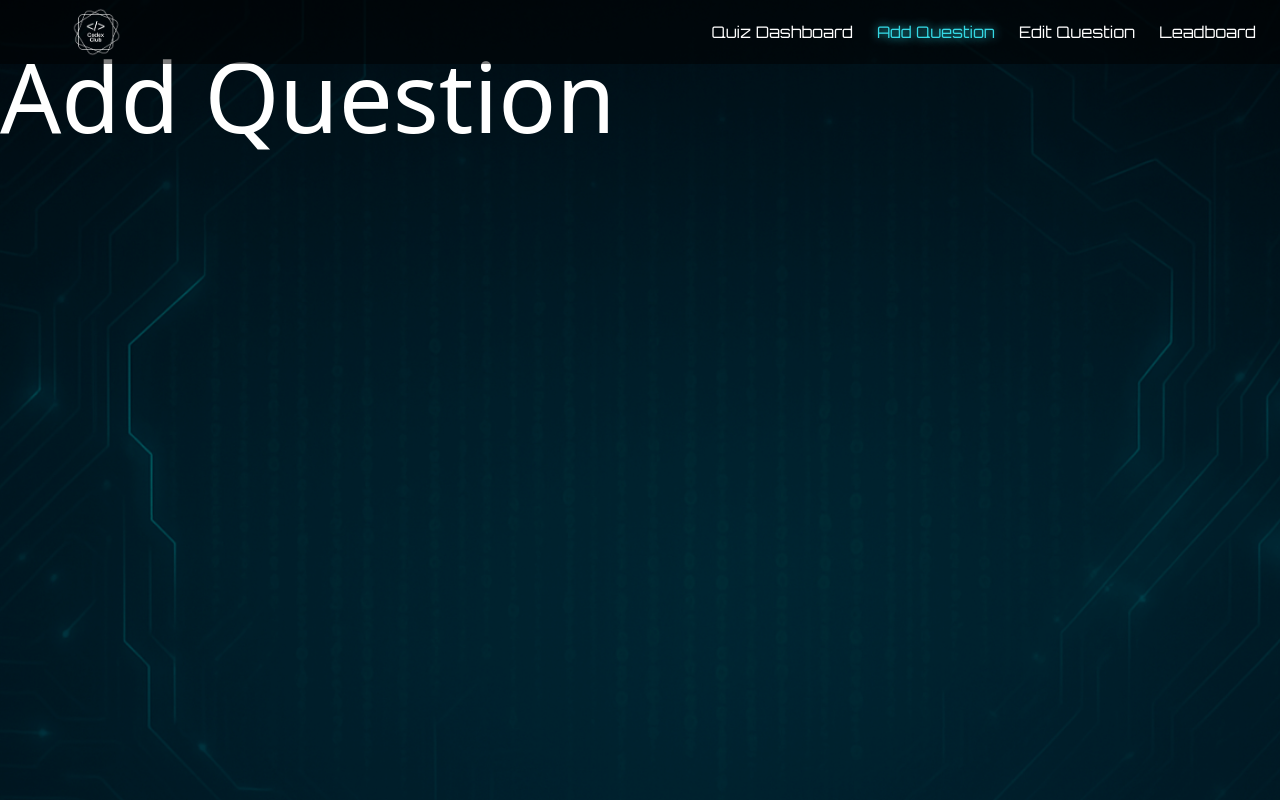
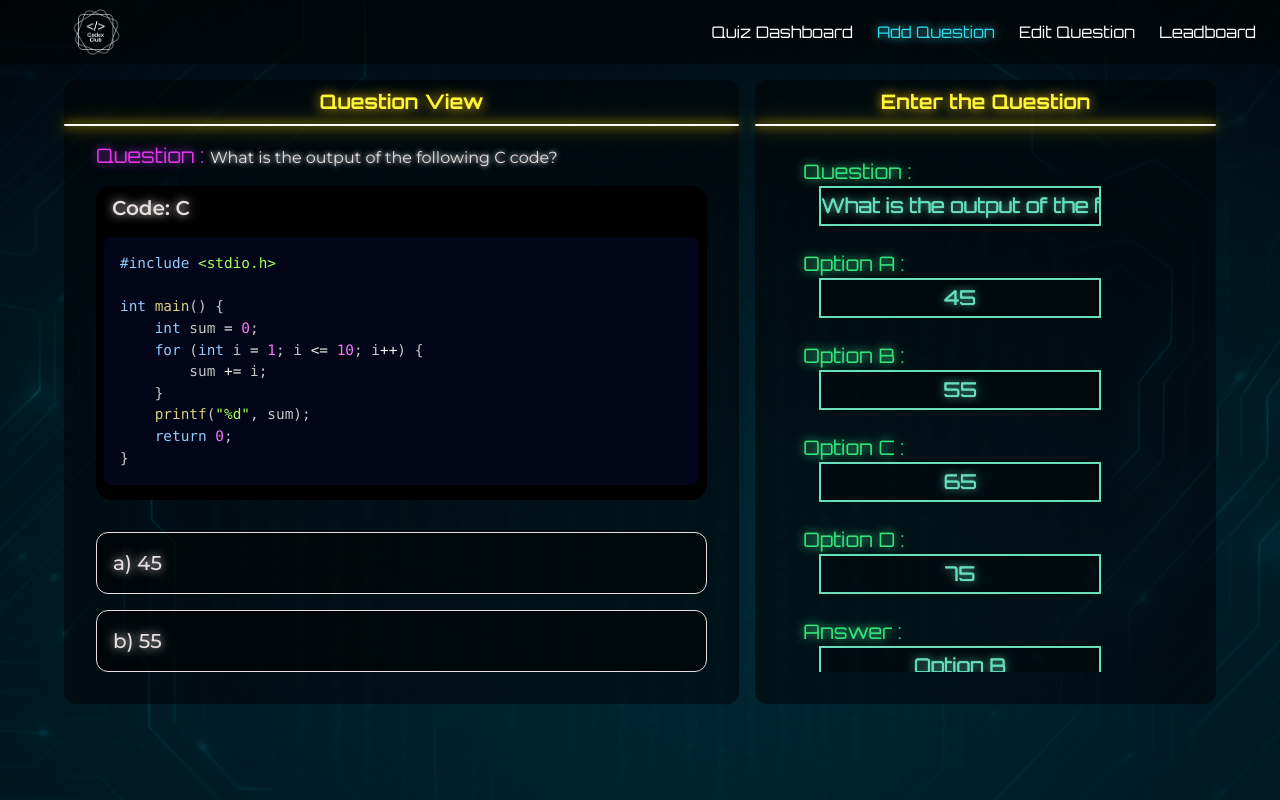
Before and after one commit to pulkitgaba009/Codex-FirstRound-Website-, a React (Vite) app in the folder codex-quiz-app/: page /adminPannel/addQuestion in a window 1280 px wide. Built offline with nearby package versions, Linux system fonts and the light colour scheme.

Commit message:
Add Question Made

```diff
--- a/codex-quiz-app/package.json
+++ b/codex-quiz-app/package.json
@@ -16,9 +16,11 @@
     "@mui/material": "^7.3.1",
     "@mui/styled-engine-sc": "^7.3.1",
     "@tailwindcss/vite": "^4.1.11",
+    "primereact": "^10.9.6",
     "react": "^19.1.1",
     "react-dom": "^19.1.1",
     "react-router-dom": "^7.8.0",
+    "react-syntax-highlighter": "^15.6.1",
     "styled-components": "^6.1.19",
     "tailwindcss": "^4.1.11"
   },
--- a/codex-quiz-app/src/Components/Admin/AddQuestion.jsx
+++ b/codex-quiz-app/src/Components/Admin/AddQuestion.jsx
@@ -1,9 +1,88 @@
-function AddQuestion(){
-    return(
-        <>
-        <h1 className="text-8xl text-white">Add Question</h1>
-        </>
-    )
+import { useState } from "react";
+import { Prism as SyntaxHighlighter } from "react-syntax-highlighter";
+import { atomDark } from "react-syntax-highlighter/dist/esm/styles/prism";
+import QuestionForm from "./QuestionForm";
+
+function AddQuestion() {
+  const [formData, setFormData] = useState({
+  question: "What is the output of the following C code?",
+  optionA: "45",
+  optionB: "55",
+  optionC: "65",
+  optionD: "75",
+  answer: "Option B",
+  language: "C",
+  code: `#include <stdio.h>
+
+int main() {
+    int sum = 0;
+    for (int i = 1; i <= 10; i++) {
+        sum += i;
+    }
+    printf("%d", sum);
+    return 0;
+}`,
+});
+
+  const handleChange = (e) => {
+    const { name, value } = e.target;
+    setFormData((prev) => ({
+      ...prev,
+      [name]: value,
+    }));
+  };
+
+  return (
+    <div className="box">
+      <div className="subDivs w-[60%] mt-4">
+        <h1 className="authHeading">Question View</h1>
+        <hr className="horizontalLine mt-2" />
+
+        <div className="w-full mt-4 h-[85%] overflow-auto scrollbar-hidden px-8">
+          <h2 className="question">Question : </h2>
+          <p className="questionPara">{formData.question || "Your question will appear here"}</p>
+
+          {formData.code && (
+            <div className="mt-4 bg-black rounded-2xl">
+              <h2 className="text-xl font-semibold ml-4 pt-2 code">
+                Code: {formData.language}
+              </h2>
+              <div className="p-2">
+                <SyntaxHighlighter
+                  language={formData.language.toLowerCase()}
+                  style={atomDark}
+                  customStyle={{
+                    borderRadius: "8px",
+                    padding: "1rem",
+                    fontSize: "0.9rem",
+                    backgroundColor: "oklch(12.9% 0.042 264.695)",
+                  }}
+                >
+                  {formData.code}
+                </SyntaxHighlighter>
+              </div>
+            </div>
+          )}
+
+          <div className="pt-4">
+            <div className="option">a) {formData.optionA}</div>
+            <div className="option">b) {formData.optionB}</div>
+            <div className="option">c) {formData.optionC}</div>
+            <div className="option">d) {formData.optionD}</div>
+          </div>
+        </div>
+      </div>
+
+      <div className="subDivs w-[40%] mt-4">
+        <h1 className="authHeading">Enter the Question</h1>
+        <hr className="horizontalLine mt-2" />
+
+        <div className="w-full mt-4 h-[85%] overflow-auto scrollbar-hidden px-8">
+          <QuestionForm formData={formData} onChange={handleChange} />
+        </div>
+      </div>
+    </div>
+  );
 }
 
 export default AddQuestion;
--- /dev/null
+++ b/codex-quiz-app/src/Components/Admin/QuestionForm.jsx
@@ -0,0 +1,122 @@
+function QuestionForm({ formData, onChange }) {
+  return (
+    <form className="m-4">
+      <label className="label">Question : </label>
+      <input
+        type="text"
+        name="question"
+        value={formData.question}
+        onChange={onChange}
+        placeholder="Question"
+        className="input text-center"
+        onFocus={(e) => e.target.value = ""}
+      />
+
+      <br /><br />
+
+      <label className="label">Option A : </label>
+      <input
+        type="text"
+        name="optionA"
+        value={formData.optionA}
+        onChange={onChange}
+        placeholder="Option A"
+        className="input text-center"
+        onFocus={(e) => e.target.value = ""}
+      />
+
+      <br /><br />
+
+      <label className="label">Option B : </label>
+      <input
+        type="text"
+        name="optionB"
+        value={formData.optionB}
+        onChange={onChange}
+        placeholder="Option B"
+        className="input text-center"
+        onFocus={(e) => e.target.value = ""}
+      />
+
+      <br /><br />
+
+      <label className="label">Option C : </label>
+      <input
+        type="text"
+        name="optionC"
+        value={formData.optionC}
+        onChange={onChange}
+        placeholder="Option C"
+        className="input text-center"
+        onFocus={(e) => e.target.value = ""}
+      />
+
+      <br /><br />
+
+      <label className="label">Option D : </label>
+      <input
+        type="text"
+        name="optionD"
+        value={formData.optionD}
+        onChange={onChange}
+        placeholder="Option D"
+        className="input text-center"
+        onFocus={(e) => e.target.value = ""}
+      />
+
+      <br /><br />
+
+      <label className="label">Answer : </label>
+      <input
+        type="text"
+        name="answer"
+        value={formData.answer}
+        onChange={onChange}
+        placeholder="Answer"
+        className="input text-center"
+        onFocus={(e) => e.target.value = ""}
+      />
+
+      <br /><br />
+
+      <label className="label">Language : </label>
+      <select
+        name="language"
+        value={formData.language}
+        onChange={onChange}
+        className="input w-[250px] text-center"
+      >
+        <option value="C">C</option>
+        <option value="C++">C++</option>
+        <option value="Java">Java</option>
+        <option value="Python">Python</option>
+        <option value="JavaScript">JavaScript</option>
+      </select>
+
+      <br /><br />
+
+      <textarea
+        name="code"
+        value={formData.code}
+        onChange={onChange}
+        placeholder="Code"
+        className="input mt-4 w-[450px] text-left"
+        onFocus={(e) => e.target.value = ""}
+      />
+
+    <div className="flex justify-center">
+        <button
+          type="submit"
+          className="font-[Orbitron] text-[#001f1a] bg-[#ff3838f4]
+                     [box-shadow:_0_0_15px_#fa5716f4] mt-5 w-[14rem]
+                     py-2 text-2xl rounded-2xl hover:[box-shadow:_0_0_15px_#00FF9E]
+                     hover:bg-[#16fa8f] cursor-pointer"
+        >
+          Add Question
+        </button>
+      </div>
+    </form>
+  );
+}
+
+export default QuestionForm;
--- a/codex-quiz-app/src/Components/TeamPage.jsx
+++ b/codex-quiz-app/src/Components/TeamPage.jsx
@@ -19,10 +19,10 @@ function TeamPage() {
   return (
     <Layout>
       <div className="w-[100%] bg-[rgba(0,0,0,0.3)] h-[100%] flex flex-col justify-center items-center">
-        <h1 className="font-[Orbitron] text-center text-7xl font-extrabold text-[#34e47b] [text-shadow:_0_0_.5px_#3eeb91,_0_0_1px_#3eeb91,_0_0_10px_#3eeb91] ">
+        <h1 className="font-[Orbitron] text-center text-7xl font-extrabold text-[#34e47b] [text-shadow:_0_0_10px_#3eeb91] ">
           CODE KE BOSS <br /> 2025
         </h1>
-        <h2 className="font=[Montserrat] font-semibold text-4xl text-center text-[#fcf53a] [text-shadow:_0_0_.5px_#FFCC00,_0_0_1px_#FFCC00,_0_0_12px_#FFCC00] mt-6">
+        <h2 className="font=[Montserrat] font-semibold text-4xl text-center text-[#fcf53a] [text-shadow:_0_0_12px_#FFCC00] mt-6">
           THE ULTIMATE CODING BATTLE IS BACK!
         </h2>
 
@@ -37,7 +37,7 @@ function TeamPage() {
           />
           <button
             onClick={() => navigate("/rules")}
-            className="font-[Orbitron] text-[#001f1a] bg-[#16fa8f] mt-5 w-[14rem] mx-auto py-2 text-4xl rounded-2xl [box-shadow:_0_0_.5px_#00FF9E,_0_0_1px_#0FFCB2,_0_0_15px_#00FF9E] hover:bg-[#0fbf6d] cursor-pointer "
+            className="font-[Orbitron] text-[#001f1a] bg-[#16fa8f] mt-5 w-[14rem] mx-auto py-2 text-4xl rounded-2xl [box-shadow:_0_0_15px_#00FF9E] hover:bg-[#0fbf6d] cursor-pointer "
           >
             Start
           </button>
--- a/codex-quiz-app/src/index.css
+++ b/codex-quiz-app/src/index.css
@@ -2,23 +2,67 @@
 @import "tailwindcss";
 
 /* rule css */
-.ruleHeadings{
-    @apply font-[Orbitron] text-[#e434e4] [text-shadow:_0_0_.5px_#a934e4,_0_0_1px_#a934e4,_0_0_10px_#a934e4] text-2xl text-left;
+.ruleHeadings {
+  @apply font-[Orbitron] text-[#e434e4] [text-shadow:_0_0_1px_#a934e4,_0_0_10px_#a934e4] text-2xl text-left;
 }
 
-.rulePara{
-    @apply font-[Montserrat] text-[#e6dede] [text-shadow:_0_0_5px_#ffffff] text-justify ml-8;
+.rulePara {
+  @apply font-[Montserrat] text-[#e6dede] [text-shadow:_0_0_5px_#ffffff] text-justify ml-8;
 }
 
 /* Admin Navbar */
-.adminNavbar{
-  @apply font-[Orbitron] hover:[text-shadow:_0_0_10px_#34d8e4]
+.adminNavbar {
+  @apply font-[Orbitron] hover:[text-shadow:_0_0_10px_#34d8e4];
+}
+
+/* box and subDivs */
+.box {
+  @apply h-[42rem] w-full flex gap-4 px-16 py-4;
+}
+
+.subDivs {
+  @apply bg-[rgba(0,0,0,0.5)] rounded-xl;
+}
+
+/* heading ,question Auth and quiz mode */
+.authHeading {
+  @apply font-[Orbitron] font-bold text-xl text-[#fcf53a] [text-shadow:_0_0_12px_#FFCC00] text-center mt-2;
+}
+
+.question {
+  @apply font-[Orbitron] text-[#e434e4] [text-shadow:_0_0_10px_#a934e4] text-xl text-left inline;
+}
+
+.questionPara {
+  @apply font-[Montserrat] text-[#e6dede] [text-shadow:_0_0_5px_#ffffff] text-justify inline text-[1rem];
+}
+
+.code {
+  @apply font-[Montserrat] text-[#e6dede] [text-shadow:_0_0_10px_#e6dede];
+}
+
+.option{
+@apply font-[Montserrat] text-[#e6dede] [text-shadow:_0_0_10px_#e6dede] text-xl border rounded-xl p-4 my-4 font-medium  bg-[rgba(0,0,0,0.5)] hover:[box-shadow:_0_0_12px_#FFCC00];
+}
+
+.label{
+  @apply self-start font-[Orbitron] text-xl text-[#34e47b] [text-shadow:_0_0_10px_#3eeb91]
+}
+
+.input{
+  @apply ml-4 font-[Orbitron] text-xl text-[#67dfbb] [text-shadow:_0_0_.5px_#67dfbb,_0_0_1px_#67dfbb,_0_0_9px_#67dfbb] py-1 border-2 bg-[rgba(0,0,0,0.3)]
+}
+
+/* Horizontal Line */
+.horizontalLine {
+  @apply w-[100%] h-[2px] border-0 rounded bg-white shadow-[0_0_10px_#FFD700,0_0_20px_#FFD700];
 }
 
 /* Scrollbar hidden */
 .scrollbar-hidden {
   scrollbar-width: none;
 }
+
 .scrollbar-hidden::-webkit-scrollbar {
   display: none;
 }
```
Also changed, not shown: codex-quiz-app/src/Components/Rules.jsx (+7 -7 lines), 1 other file (tests, documents, lock files or other folders).
